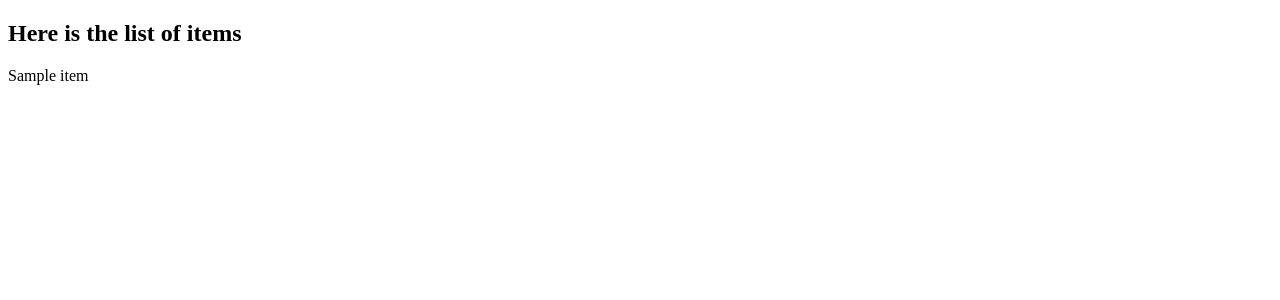
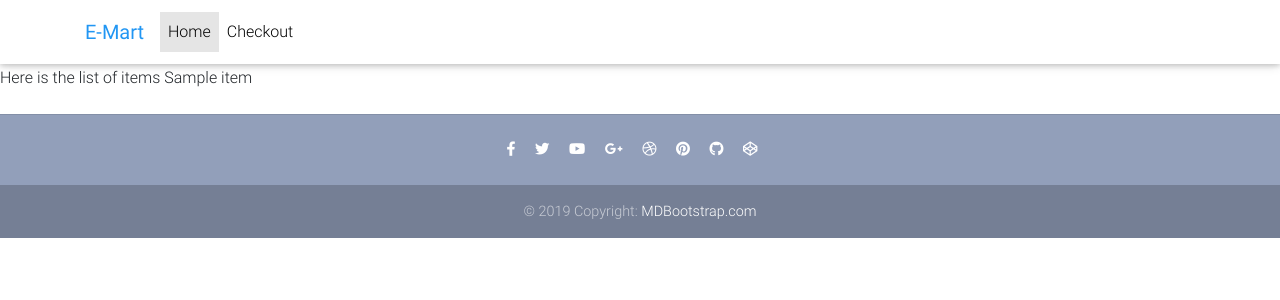
Before and after one commit to Rastra17/django_project, a Django app: template templates/item_list.html in a window 1280 px wide. Shown: the top 300 px of the page. Run offline with Django 3.2, Linux system fonts and the light colour scheme; the template is opened without the code that fills it: values that come from a table or form of the project are taken from there, others are empty; tables that the repository leaves empty hold one stand-in row (values such as "Sample post"); one stand-in notice (Sample message) is shown; some libraries are stand-ins or nearby versions.

Commit message:
some changes and additions

```diff
--- a/templates/base.html
+++ b/templates/base.html
@@ -1,13 +1,64 @@
+{% load static %}
+
 <!DOCTYPE html>
 <html lang="en">
 <head>
-    <meta charset="UTF-8">
-    <meta name="viewport" content="width=device-width, initial-scale=1.0">
-    <meta http-equiv="X-UA-Compatible" content="ie=edge">
-    <title>Document</title>
+  <meta charset="utf-8">
+  <meta name="viewport" content="width=device-width, initial-scale=1, shrink-to-fit=no">
+  <meta http-equiv="x-ua-compatible" content="ie=edge">
+  <title>{% block head_title %}{% endblock %}</title>
+  {% block extra_head %}
+  {% endblock %}
+  <link rel="stylesheet" href="https://use.fontawesome.com/releases/v5.8.1/css/all.css">
+  <link href="{% static 'css/bootstrap.min.css' %}" rel="stylesheet">
+  <link href="{% static 'css/mdb.min.css' %}" rel="stylesheet">
+  <link href="{% static 'css/style.min.css' %}" rel="stylesheet">
+  <style type="text/css">
+    html,
+    body,
+    header,
+    .carousel {
+      height: 60vh;
+    }
+
+    @media (max-width: 740px) {
+
+      html,
+      body,
+      header,
+      .carousel {
+        height: 100vh;
+      }
+    }
+
+    @media (min-width: 800px) and (max-width: 850px) {
+
+      html,
+      body,
+      header,
+      .carousel {
+        height: 100vh;
+      }
+    }
+
+  </style>
 </head>
+
+{% include "navbar.html" %}
+
 <body>
-    {% block content  %}
+    {% if messages %}
+    {% for message in messages %}
+    <div class="alert alert-{{ message.tags }}" role="alert">
+        {{ message }}
+    </div
+    {% endfor %}
+    {% endif %}
+
+    {% block content %}
     {% endblock content %}
+
+    {% include "footer.html" %}
+    {% include "scripts.html" %}
 </body>
 </html>
--- /dev/null
+++ b/templates/footer.html
@@ -0,0 +1,48 @@
+<footer class="page-footer text-center font-small mt-4 wow fadeIn">
+
+    <hr class="my-4">
+
+    <!-- Social icons -->
+    <div class="pb-4">
+      <a href="https://www.facebook.com/mdbootstrap" target="_blank">
+        <i class="fab fa-facebook-f mr-3"></i>
+      </a>
+
+      <a href="https://twitter.com/MDBootstrap" target="_blank">
+        <i class="fab fa-twitter mr-3"></i>
+      </a>
+
+      <a href="https://www.youtube.com/watch?v=7MUISDJ5ZZ4" target="_blank">
+        <i class="fab fa-youtube mr-3"></i>
+      </a>
+
+      <a href="https://plus.google.com/u/0/b/107863090883699620484" target="_blank">
+        <i class="fab fa-google-plus-g mr-3"></i>
+      </a>
+
+      <a href="https://dribbble.com/mdbootstrap" target="_blank">
+        <i class="fab fa-dribbble mr-3"></i>
+      </a>
+
+      <a href="https://pinterest.com/mdbootstrap" target="_blank">
+        <i class="fab fa-pinterest mr-3"></i>
+      </a>
+
+      <a href="https://github.com/mdbootstrap/bootstrap-material-design" target="_blank">
+        <i class="fab fa-github mr-3"></i>
+      </a>
+
+      <a href="http://codepen.io/mdbootstrap/" target="_blank">
+        <i class="fab fa-codepen mr-3"></i>
+      </a>
+    </div>
+    <!-- Social icons -->
+
+    <!--Copyright-->
+    <div class="footer-copyright py-3">
+      © 2019 Copyright:
+      <a href="https://mdbootstrap.com/education/bootstrap/" target="_blank"> MDBootstrap.com </a>
+    </div>
+    <!--/.Copyright-->
+
+  </footer>
--- /dev/null
+++ b/templates/navbar.html
@@ -0,0 +1,63 @@
+
+<nav class="navbar fixed-top navbar-expand-lg navbar-light white scrolling-navbar">
+    <div class="container">
+
+      <!-- Brand -->
+      <a class="navbar-brand waves-effect" href="/">
+        <strong class="blue-text">E-Mart</strong>
+      </a>
+
+      <!-- Collapse -->
+      <button class="navbar-toggler" type="button" data-toggle="collapse" data-target="#navbarSupportedContent"
+        aria-controls="navbarSupportedContent" aria-expanded="false" aria-label="Toggle navigation">
+        <span class="navbar-toggler-icon"></span>
+      </button>
+
+      <!-- Links -->
+      <div class="collapse navbar-collapse" id="navbarSupportedContent">
+
+        <!-- Left -->
+        <ul class="navbar-nav mr-auto">
+          <li class="nav-item active">
+            <a class="nav-link waves-effect" href="/">Home
+              <span class="sr-only">(current)</span>
+            </a>
+          </li>
+          <li class="nav-item">
+            <a class="nav-link waves-effect" href="/checkout">
+            Checkout</a>
+          </li>
+        </ul>
+
+        {% comment %} <!-- Right -->
+        <ul class="navbar-nav nav-flex-icons">
+          {% if request.user.is_authenticated %}
+          <li class="nav-item">
+            <a href="{% url 'core:order-summary' %}" class="nav-link waves-effect">
+              <span class="badge red z-depth-1 mr-1"> {{ request.user|cart_item_count }} </span>
+              <i class="fas fa-shopping-cart"></i>
+              <span class="clearfix d-none d-sm-inline-block"> Cart </span>
+            </a>
+          </li>
+          <li class="nav-item">
+            <a class="nav-link waves-effect" href="{% url 'account_logout' %}">
+              <span class="clearfix d-none d-sm-inline-block"> Logout </span>
+            </a>
+          </li>
+          {% else %}
+          <li class="nav-item">
+            <a class="nav-link waves-effect" href="{% url 'account_login' %}">
+              <span class="clearfix d-none d-sm-inline-block"> Login </span>
+            </a>
+          </li>
+          <li class="nav-item">
+            <a class="nav-link waves-effect" href="{% url 'account_signup' %}">
+              <span class="clearfix d-none d-sm-inline-block"> Signup </span>
+            </a>
+          </li>
+          {% endif %}
+        </ul> {% endcomment %}
+      </div>
+
+    </div>
+  </nav>
--- /dev/null
+++ b/templates/scripts.html
@@ -0,0 +1,15 @@
+{% load static %}
+
+<script type="text/javascript" src="{% static 'js/jquery-3.3.1.min.js' %}"></script>
+<!-- Bootstrap tooltips -->
+<script type="text/javascript" src="{% static 'js/popper.min.js' %}"></script>
+<!-- Bootstrap core JavaScript -->
+<script type="text/javascript" src="{% static 'js/bootstrap.min.js' %}"></script>
+<!-- MDB core JavaScript -->
+<script type="text/javascript" src="{% static 'js/mdb.min.js' %}"></script>
+<!-- Initializations -->
+<script type="text/javascript">
+  // Animations initialization
+  new WOW().init();
+
+</script>
```
Also changed, not shown: core/views.py (+10 -2 lines).
